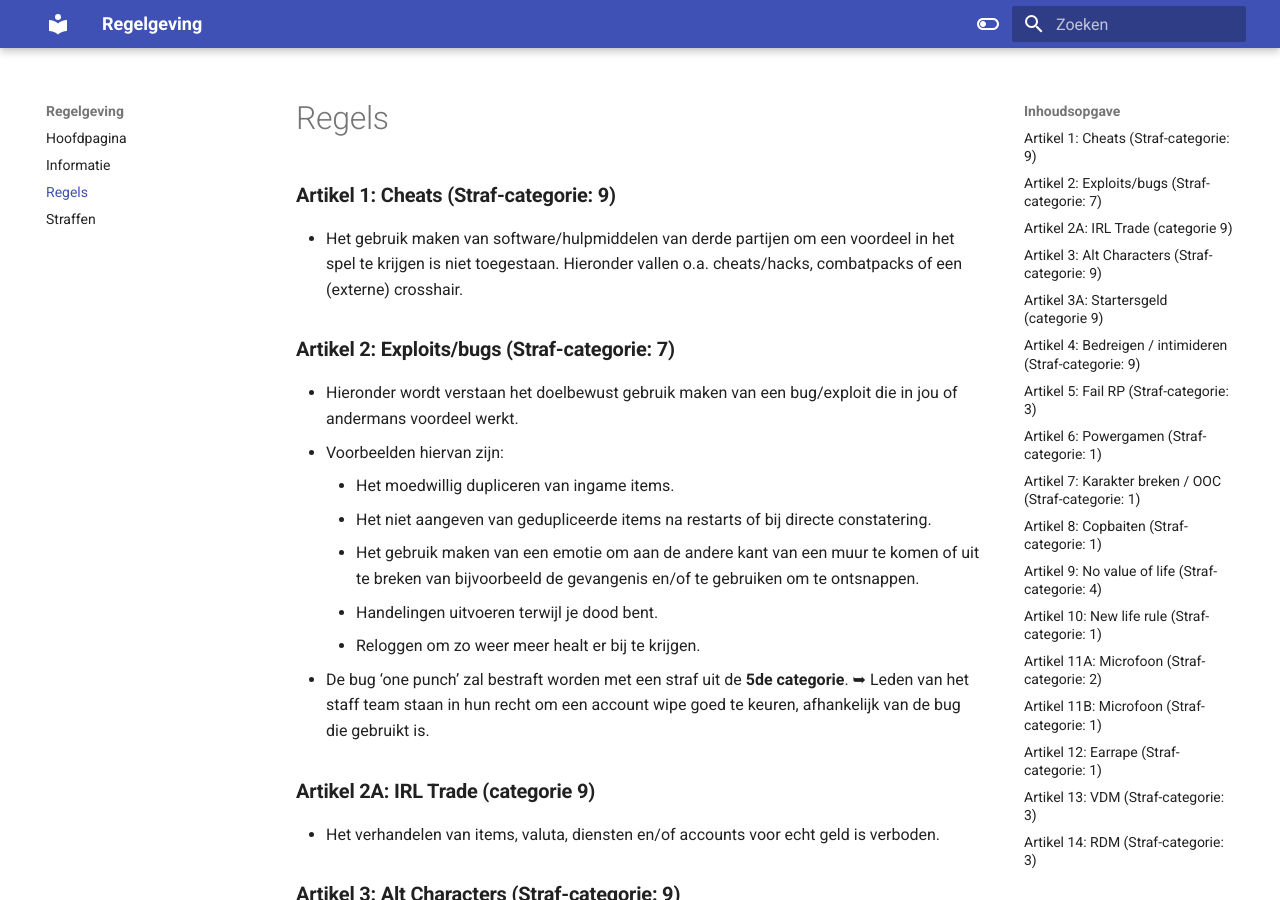
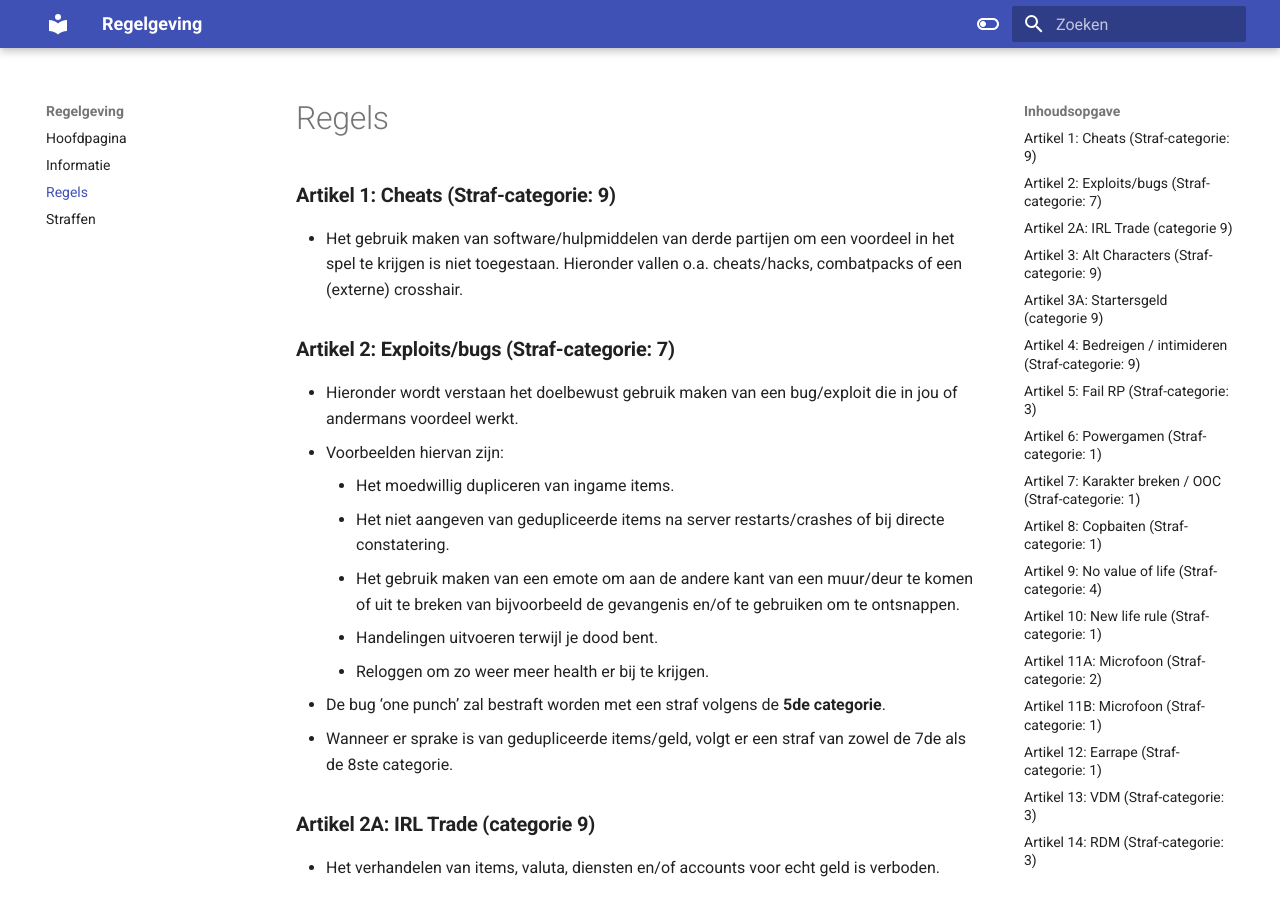
Before and after one commit to ZuiderVeenRP/apv, an MkDocs documentation site: the page built from docs/algemeen.md, in a window 1280 px wide and 900 px high. Built offline with MkDocs 1.6.1 and Material for MkDocs 9.7.7, drawn with Linux system fonts in a browser that asks for light colours; comment, search, counter and statistics services are not loaded.

Commit message:
Update artikel 2
Geld dupers nu cat 8

```diff
--- a/docs/algemeen.md
+++ b/docs/algemeen.md
@@ -7,12 +7,12 @@
    - Hieronder wordt verstaan het doelbewust gebruik maken van een bug/exploit die in jou of andermans voordeel werkt.
    - Voorbeelden hiervan zijn:
       * Het moedwillig dupliceren van ingame items.
-      * Het niet aangeven van gedupliceerde items na restarts of bij directe constatering.
-      * Het gebruik maken van een emotie om aan de andere kant van een muur te komen of uit te breken van bijvoorbeeld de gevangenis en/of te gebruiken om te ontsnappen.
+      * Het niet aangeven van gedupliceerde items na server restarts/crashes of bij directe constatering.
+      * Het gebruik maken van een emote om aan de andere kant van een muur/deur te komen of uit te breken van bijvoorbeeld de gevangenis en/of te gebruiken om te ontsnappen.
       * Handelingen uitvoeren terwijl je dood bent.
-      * Reloggen om zo weer meer healt er bij te krijgen.
-   - De bug ‘one punch’ zal bestraft worden met een straf uit de **5de categorie**.
-    ➥ Leden van het staff team staan in hun recht om een account wipe goed te keuren, afhankelijk van de bug die gebruikt is.
+      * Reloggen om zo weer meer health er bij te krijgen.
+   - De bug ‘one punch’ zal bestraft worden met een straf volgens de **5de categorie**.
+   - Wanneer er sprake is van gedupliceerde items/geld, volgt er een straf van zowel de 7de als de 8ste categorie.
 
 ### **Artikel 2A: IRL Trade (categorie 9)**
    - Het verhandelen van items, valuta, diensten en/of accounts voor echt geld is verboden.
```
